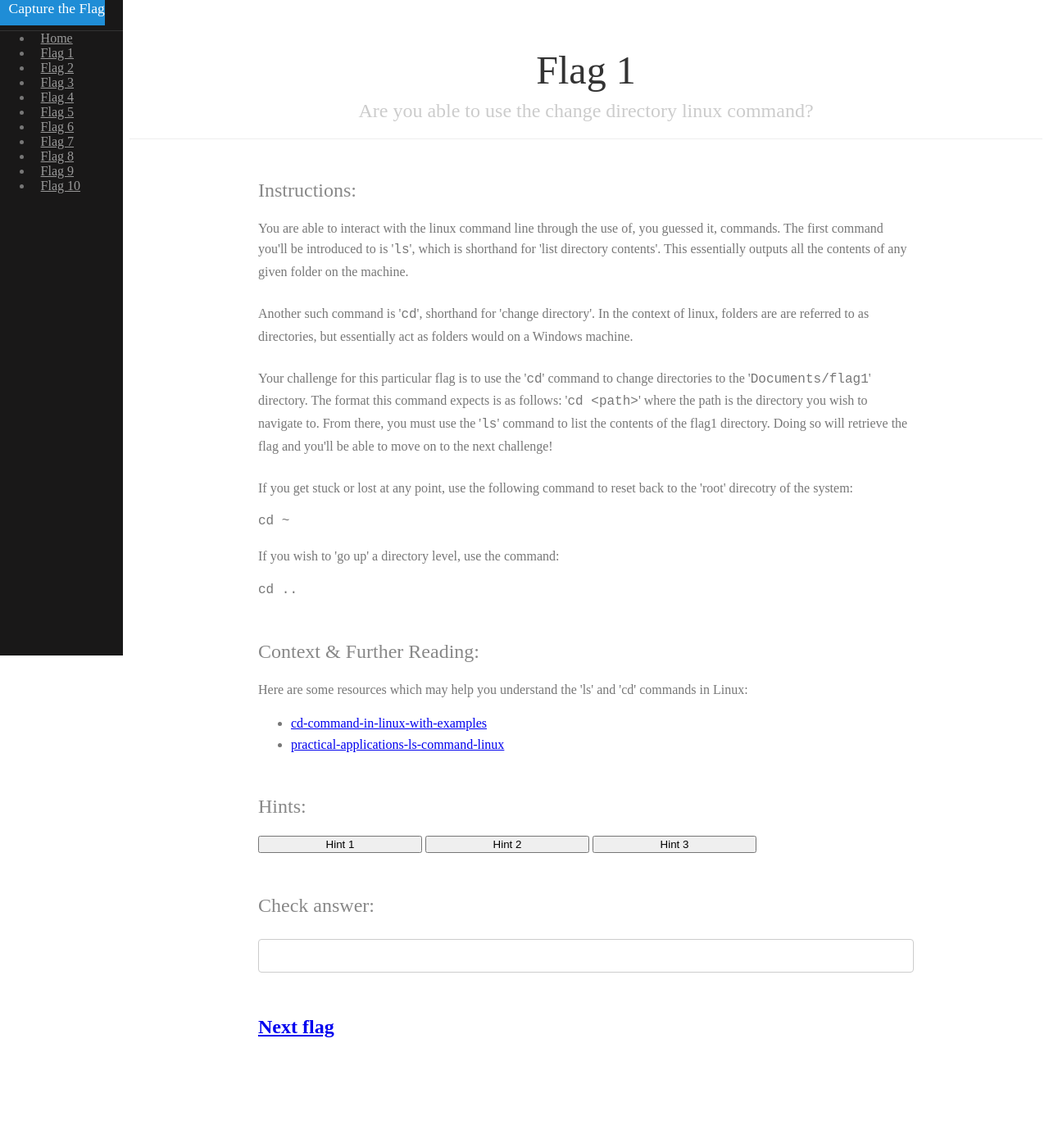
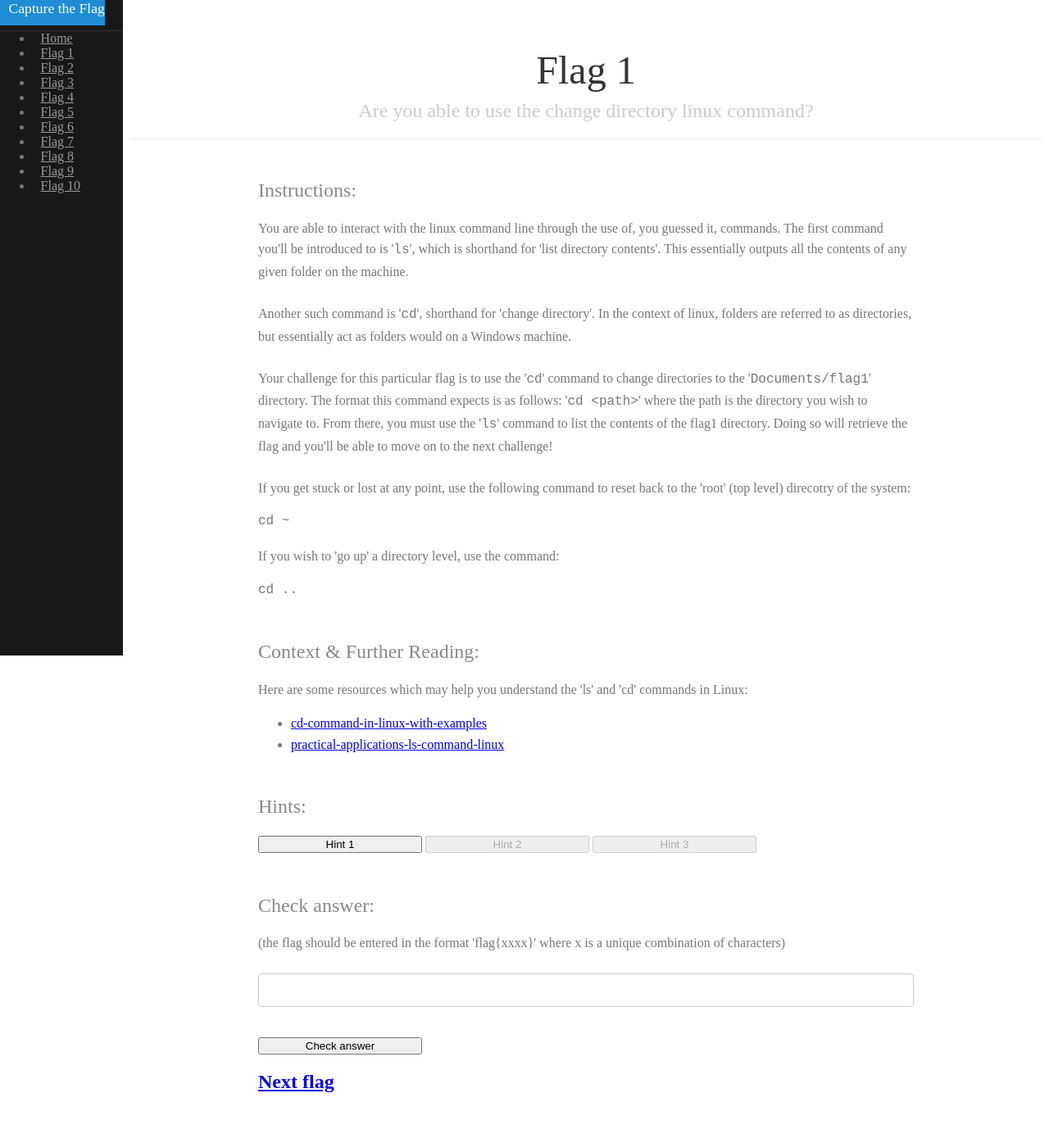
Before and after one commit to donnelly-r/ctf-website, a Flask app: page /flag1 in a window 1280 px wide. Shown: the whole page at 82% size. Before the commit the page ends 1316 px from the top, so only its background shows below. Run offline with Flask 2, Linux system fonts and the light colour scheme.

Commit message:
added functionality such that hint 2 and 3 are inaccessible before viewing hint 1

```diff
--- a/templates/flag1.html
+++ b/templates/flag1.html
@@ -47,37 +47,60 @@
                 <h2 class="content-subhead">Instructions:</h2>
                 <p>
                     You are able to interact with the linux command line through the use of, you guessed it, commands.
-                    The first command you'll be introduced to is '<span class="code">ls</span>', which is shorthand for 'list directory contents'. This
+                    The first command you'll be introduced to is '<span class="code">ls</span>', which is shorthand for
+                    'list directory contents'. This
                     essentially outputs all the contents of any given folder on the machine.<br><br>
-                    Another such command is '<span class="code">cd</span>', shorthand for 'change directory'. In the context of linux, folders are
-                    are referred to as directories, but essentially act as folders would on a Windows machine. <br><br> Your
-                    challenge for this particular flag is to use the '<span class="code">cd</span>' command to change directories to the '<span class="code">Documents/flag1</span>'
-                    directory. The format this command expects is as follows: '<span class="code">cd &#60path&#62</span>' where the path is the directory you wish
-                    to navigate to. From there, you must use the '<span class="code">ls</span>' command to list the contents of the flag1 directory. Doing
+                    Another such command is '<span class="code">cd</span>', shorthand for 'change directory'. In the
+                    context of linux, folders are
+                    referred to as directories, but essentially act as folders would on a Windows machine. <br><br>
+                    Your
+                    challenge for this particular flag is to use the '<span class="code">cd</span>' command to change
+                    directories to the '<span class="code">Documents/flag1</span>'
+                    directory. The format this command expects is as follows: '<span class="code">cd
+                        &#60path&#62</span>' where the path is the directory you wish
+                    to navigate to. From there, you must use the '<span class="code">ls</span>' command to list the
+                    contents of the flag1 directory. Doing
                     so will retrieve the flag and you'll be able to move on to the next challenge!
                     <br><br>
-                    If you get stuck or lost at any point, use the following command to reset back to the 'root' direcotry of the
-                    system: <p style="font-family: 'Courier New', Courier, monospace;">cd ~</p> If you wish to 'go up' a directory level,
-                    use the command: <p style="font-family: 'Courier New', Courier, monospace;">cd ..</p>
+                    If you get stuck or lost at any point, use the following command to reset back to the 'root' (top
+                    level) direcotry of the
+                    system:
+                <p style="font-family: 'Courier New', Courier, monospace;">cd ~</p> If you wish to 'go up' a directory
+                level,
+                use the command: <p style="font-family: 'Courier New', Courier, monospace;">cd ..</p>
                 </p>
                 <h2 class="content-subhead">Context & Further Reading:</h2>
                 <p>
                     Here are some resources which may help you understand the 'ls' and 'cd' commands in Linux:<br>
-                    <ul>
-                    <li><a href="https://www.geeksforgeeks.org/cd-command-in-linux-with-examples/" class="pure-menu-item">cd-command-in-linux-with-examples</a></li>
-                    <li><a href="https://www.geeksforgeeks.org/practical-applications-ls-command-linux/" class="pure-menu-item">practical-applications-ls-command-linux</a></li>
-                    </ul>
+                <ul>
+                    <li><a href="https://www.geeksforgeeks.org/cd-command-in-linux-with-examples/"
+                            class="pure-menu-item">cd-command-in-linux-with-examples</a></li>
+                    <li><a href="https://www.geeksforgeeks.org/practical-applications-ls-command-linux/"
+                            class="pure-menu-item">practical-applications-ls-command-linux</a></li>
+                </ul>
                 </p>
 
                 <h2 class="content-subhead">Hints:</h2>
+                <p id="hint1text" style="display:none;">Use '<span class="code">cd</span>' to change directory to '<span
+                        class="code">cd ~/Documents/Flag1</span>'.</p>
+                <p id="hint2text" style="display:none;">Now use '<span class="code">ls</span>' to list the contents of
+                    the
+                    Flag1 directory.</p>
+                <p id="hint3text" style="display:none;">Try this command: '<span class="code">cd
+                        ~/Documents/Flag1</span>'.
+                    Then type '<span class="code">ls</span>'. The flag should be displayed on screen, type this into the
+                    check answer box to contiue!</p>
                 <div class="hint-buttons">
-                    <button name="hint1" class="action_btn" type="button" onclick="showHint1()">Hint 1</button>
-                    <button name="hint2" class="action_btn" type="button" onclick="showHint2()">Hint 2</button>
-                    <button name="hint3" class="action_btn" type="button" onclick="showHint3()">Hint 3</button>
+                    <button name="hint1button" id="hint1button" class="action_btn" type="button" onclick="showHint1()">Hint 1</button>
+                    <button name="hint2button" disabled id="hint2button" class="action_btn" type="button" onclick="showHint2()">Hint 2</button>
+                    <button name="hint3button" disabled id="hint3button" class="action_btn" type="button" onclick="showHint3()">Hint 3</button>
                 </div>
 
                 <h2 class="content-subhead">Check answer:</h2>
-                <input type="text" id="fname" name="fname"><br><br>
+                <p> (the flag should be
+                    entered in the format 'flag{xxxx}' where x is a unique combination of characters)</p>
+                <input type="text" id="flagInput" name="flagInput"><br><br>
+                <button name="checkAnswerButton" class="action_btn" type="button" onclick="checkAnswer()">Check answer</button>
                 <h2><a href="flag2" class="pure-menu-item">Next flag</a></h2>
             </div>
         </div>
```
Also changed, not shown: static/flag1.js (+27 -6 lines).
